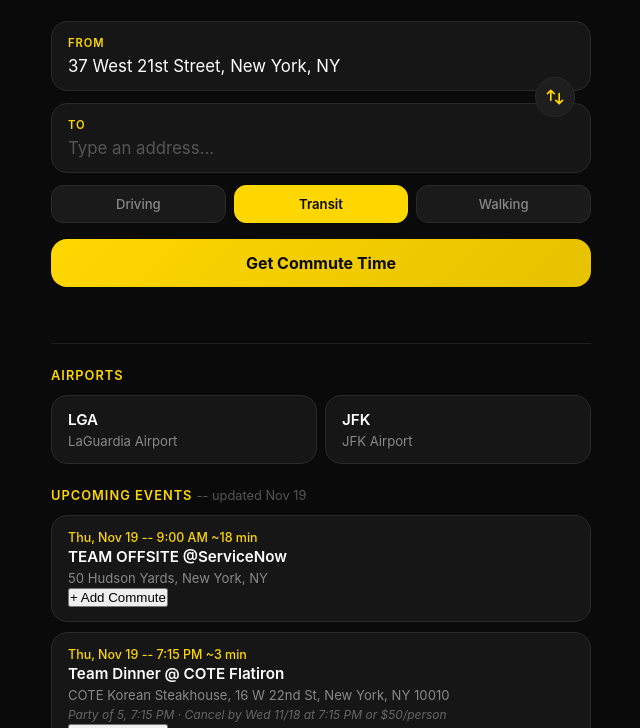
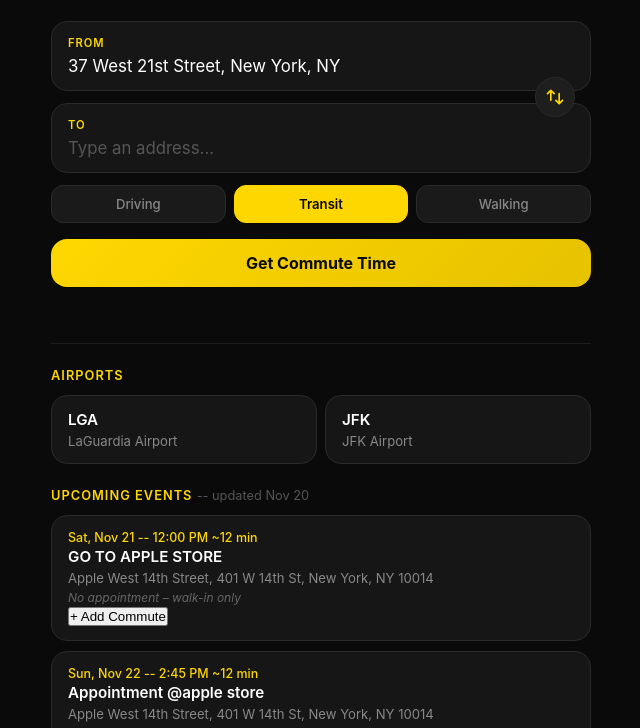
Before and after one commit to mavvie-droid/commute-calculator, a plain HTML site: page index.html in a window 1280 px wide. Shown: the part 72-800 px from the top of the page, without its empty margins (319-959 px from the left). Drawn offline with Linux system fonts and the light colour scheme.

Commit message:
Refresh events 2026-11-20
Co-Authored-By: Claude Sonnet 4.6 <noreply@anthropic.com>
Claude-Session: https://claude.ai/code/session_01YDown5Tfg32kZNxUqVXX5f

```diff
--- a/index.html
+++ b/index.html
@@ -279,26 +279,14 @@
     </a>
   </div>
 
-  <p class="section-title">Upcoming Events <span style="color:#555; font-weight:400; text-transform:none; letter-spacing:0;">-- updated Nov 19</span></p>
+  <p class="section-title">Upcoming Events <span style="color:#555; font-weight:400; text-transform:none; letter-spacing:0;">-- updated Nov 20</span></p>
 
   <!-- EVENTS_START -->
-  <a class="event-card cat-work" data-start="2026-11-19T09:00:00" data-end="2026-11-19T17:00:00" data-address="50 Hudson Yards, New York, NY" onclick="openEvent('50 Hudson Yards, New York, NY')">
-    <div class="event-date">Thu, Nov 19 -- 9:00 AM <span class="eta-badge">~18 min</span></div>
-    <div class="event-name">TEAM OFFSITE @ServiceNow</div>
-    <div class="event-address">50 Hudson Yards, New York, NY</div>
-    <button class="commute-btn" onclick="event.stopPropagation(); addCommute(this)">+ Add Commute</button>
-  </a>
-  <a class="event-card cat-social" data-start="2026-11-19T19:15:00" data-end="2026-11-19T21:15:00" data-address="COTE Korean Steakhouse, 16 W 22nd St, New York, NY 10010" onclick="openEvent('COTE Korean Steakhouse, 16 W 22nd St, New York, NY 10010')">
-    <div class="event-date">Thu, Nov 19 -- 7:15 PM <span class="eta-badge">~3 min</span></div>
-    <div class="event-name">Team Dinner @ COTE Flatiron</div>
-    <div class="event-address">COTE Korean Steakhouse, 16 W 22nd St, New York, NY 10010</div>
-    <div class="event-note">Party of 5, 7:15 PM · Cancel by Wed 11/18 at 7:15 PM or $50/person</div>
-    <button class="commute-btn" onclick="event.stopPropagation(); addCommute(this)">+ Add Commute</button>
-  </a>
   <a class="event-card" data-start="2026-11-21T12:00:00" data-end="2026-11-21T17:00:00" data-address="Apple West 14th Street, 401 W 14th St, New York, NY 10014" onclick="openEvent('Apple West 14th Street, 401 W 14th St, New York, NY 10014')">
     <div class="event-date">Sat, Nov 21 -- 12:00 PM <span class="eta-badge">~12 min</span></div>
     <div class="event-name">GO TO APPLE STORE</div>
     <div class="event-address">Apple West 14th Street, 401 W 14th St, New York, NY 10014</div>
+    <div class="event-note">No appointment – walk-in only</div>
     <button class="commute-btn" onclick="event.stopPropagation(); addCommute(this)">+ Add Commute</button>
   </a>
   <a class="event-card" data-start="2026-11-22T14:45:00" data-end="2026-11-22T15:45:00" data-address="Apple West 14th Street, 401 W 14th St, New York, NY 10014" onclick="openEvent('Apple West 14th Street, 401 W 14th St, New York, NY 10014')">
```
